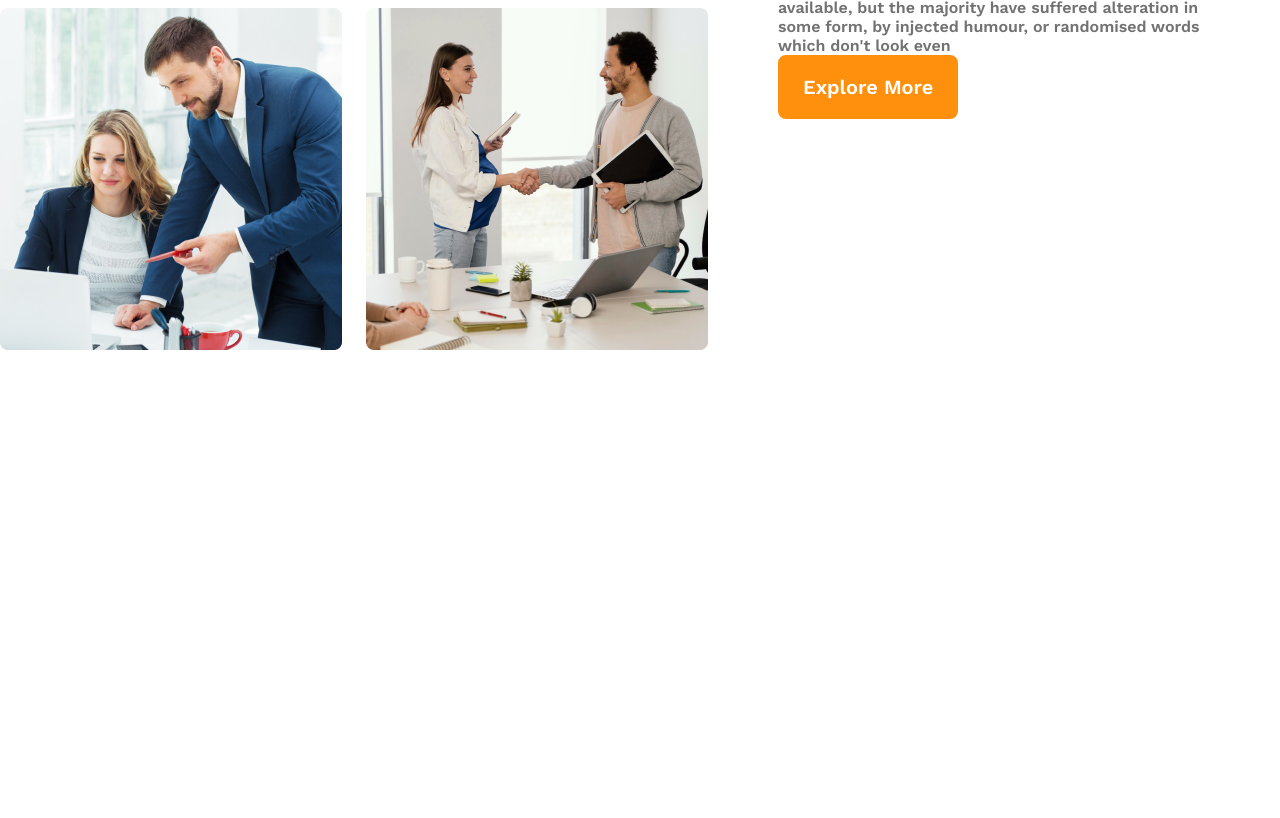
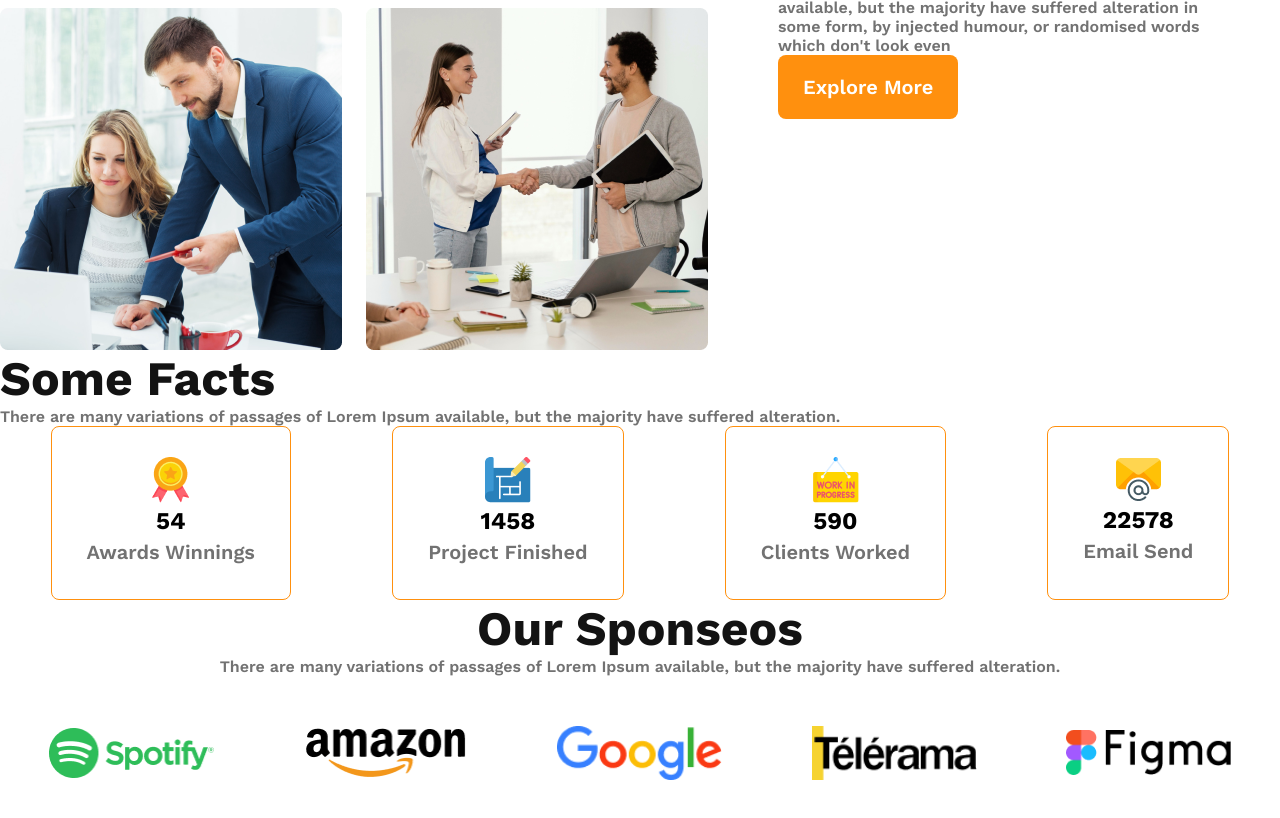
Before and after one commit to mehediislamm/G3-Architects-projects, a plain HTML site: page g3-architects-projec/index.html in a window 1280 px wide. Shown: the part 1252-2070 px from the top of the page. Before the commit the page ends 1672 px from the top, so only its background shows below. Drawn offline with nearby package versions, Linux system fonts and the light colour scheme.

Commit message:
add the sponser section

```diff
--- a/g3-architects-projec/index.html
+++ b/g3-architects-projec/index.html
@@ -13,7 +13,7 @@
     <!-- herder start -->
     <header>
         <nav>
-            <h3 class="nav-title">G3 Architects</h3>
+            <h3 class="section-title">G3 Architects</h3>
             <ul>
                 <li><a href="">Home</a></li>
                 <li><a href="">About</a></li>
@@ -34,7 +34,7 @@
     </header>
     <!-- header end -->
     <main>
-        <!-- feture section start -->
+        <!-- team section start -->
         <section class="teams-container">
             <div class="teams-img-container">
                 <img src="./images/team1.png" alt="">
@@ -51,6 +51,58 @@
                 <button class="btn-praimary">Explore More</button>
             </div>
         </section>
+        <!-- feture section -->
+        <section class="features">
+
+        </section>
+        <!-- facts section -->
+        <section class="facts">
+            <h3 class="section-title">Some Facts</h3>
+            <p class="text-light-gray"> There are many variations of passages of Lorem Ipsum available, but
+                the majority have suffered alteration.</p>
+
+
+                <div class="facts-card-container">
+                    <div class="card">
+                        <img src="./images/icons/ribon.png" alt="">
+                        <h2 class="card-stats">54</h2>
+                        <p class="card-title text-light-gray">Awards Winnings</p>
+                    </div>
+                    <div class="card">
+                        <img src="./images/icons/projects.png" alt="">
+                        <h2 class="card-stats">1458</h2>
+                        <p class="card-title text-light-gray">Project Finished</p>
+                    </div>
+                    <div class="card">
+                        <img src="./images/icons/customers.png" alt="">
+                        <h2 class="card-stats">590</h2>
+                        <p class="card-title text-light-gray">Clients Worked</p>
+                    </div>
+                    <div class="card">
+                        <img src="./images/icons/email.png" alt="">
+                        <h2 class="card-stats">22578</h2>
+                        <p class="card-title text-light-gray">Email Send</p>
+                    </div>
+                </div>
+
+
+        </section>
+        <!-- sponser section -->
+        <section class="sponsors">
+            <h3 class="section-title">Our Sponseos</h3>
+            <p class="text-light-gray" >There are many variations of passages of Lorem Ipsum available, but the majority have
+                suffered alteration.</p>
+                <div class="sponsors-img-container">
+                    <img src="./images/sponsors/spotify.png" alt="">
+                    <img src="./images/sponsors/amazon.png" alt="">
+                    <img src="./images/sponsors/google.png" alt="">
+                    <img src="./images/sponsors/telerama.png" alt="">
+                    <img src="./images/sponsors/figma.png" alt="">
+
+
+                </div>
+        </section>
+
     </main>
     <footer>
 
--- a/g3-architects-projec/style.css
+++ b/g3-architects-projec/style.css
@@ -20,6 +20,11 @@
     cursor: pointer;
     border: 0;
 
+}
+.section-title {
+    font-size: 3rem;
+    font-weight: 700;
+    color: #131313;
 }
 
 /* header style */
@@ -49,11 +54,7 @@ nav  li  a {
     text-decoration: none;
     color: #424242;
 }
-.nav-title {
-    font-size: 3rem;
-    font-weight: 700;
-    color: #131313;
-}
+
 /* banner style */
 .banner-contant{
     max-width: 800px;
@@ -113,6 +114,45 @@ main{
     color: #FF900E;
     font-weight: 700;
 }
+/* facts section */
+.facts-card-container{
+    display: flex;
+    justify-content: space-around;
+
+}
+.facts-card-container .card{
+    border-radius: 8px;
+    border: 1px solid #FF900E;
+    text-align: center;
+    padding: 30px ;
+}
+.facts-card-container .card-title{
+    font-weight: 600;
+    font-size: 1.25rem;
+    margin: 5px;
+}
+.facts-card-container .card-stars{
+    font-size:2.8rem ;
+    color: #424242;
+    margin-top: 10px;
+    margin-bottom: 10px;
+
+}
+    /* sponsors style */
+    .sponsors{
+        text-align: center;
+    }
+    .sponsors-img-container{
+        margin-top: 50px;
+        display: flex;
+        justify-content: space-evenly;
+        align-items: center;
+        gap: 40px;
+    }
+    .sponsors-img-container img{
+        width: 165px;
+    }
+
 
 
 
@@ -124,23 +164,31 @@ main{
         padding: 20px;
     }
     nav,
-    .teams-container{
+    .teams-container,
+    .facts-card-container,
+    .sponsors-img-container{
         flex-direction: column;
     }
     .teams-img-container{
         grid-template-columns: 1fr;
     }
-    .teams-contant{
+    .teams-contant,
+    .facts-card-container{
         padding-left: 20px;
         padding-right: 20px;
     }
+    .facts-card-container{
+        gap: 20px;
+    }
+
 
 }
 @media screen and (min-width:992px) and (max-width:576px) {
     header{
         padding: 50px;
     }
-    nav, .teams-container{
+    nav, .teams-container,
+    .sponsors-img-container{
         flex-direction: column;
     }
 
```
